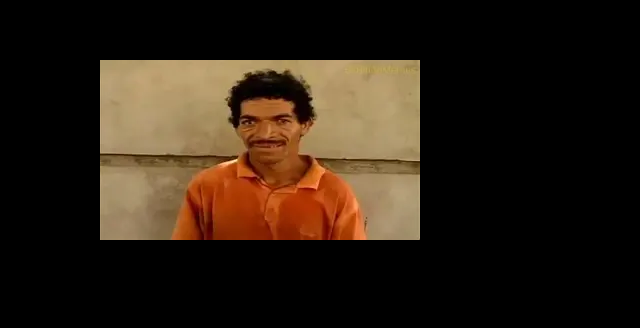
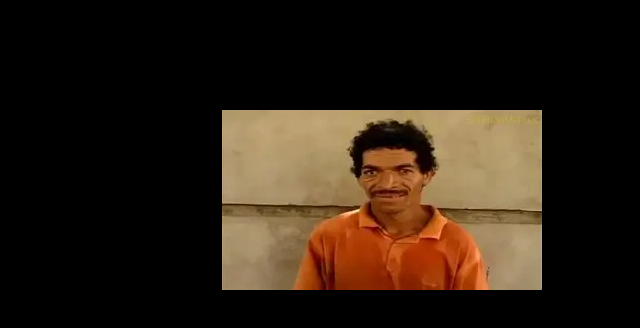
Before and after one commit to MichelLobo34/teste_git_michel, a plain HTML site: page index.html in a window 1280 px wide. Shown: the part 290-618 px from the top of the page, without its empty margins (258-898 px from the left). Drawn offline with Linux system fonts and the light colour scheme.

Commit message:
finalmente centralizado

```diff
--- a/CSS/Style.css
+++ b/CSS/Style.css
@@ -6,7 +6,9 @@ body{
 }
 img{
     display: block;
-    margin: 350px;
+    margin: 400px;
+    margin-right: auto;
+    margin-left: auto;
     justify-content: center;
     align-items: center;
 }
```
